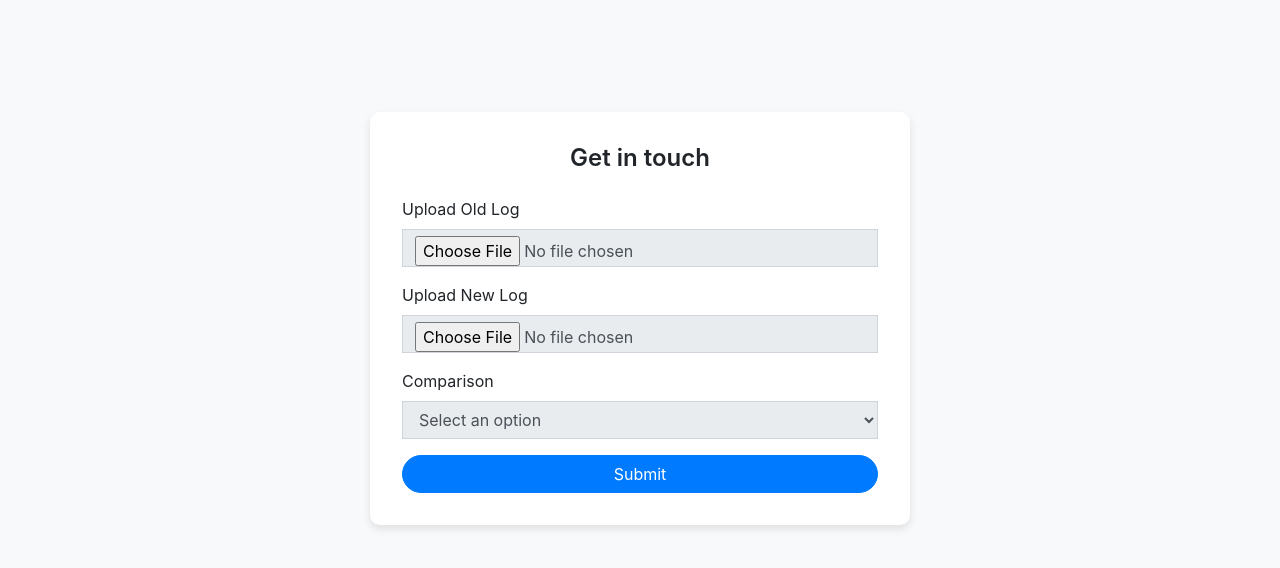
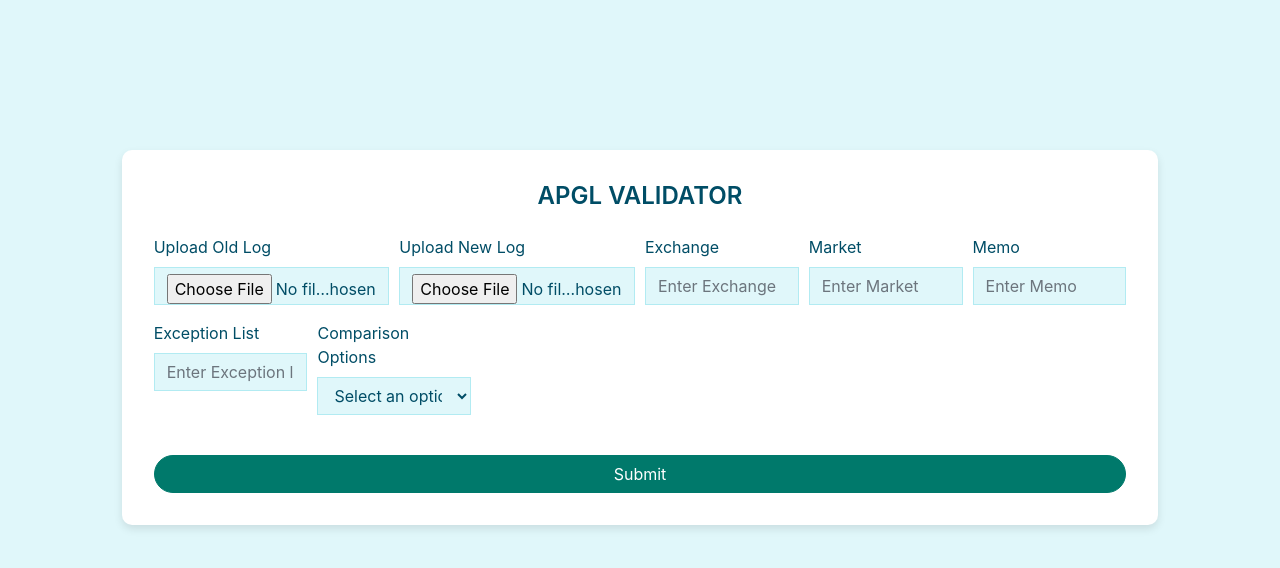
Before and after one commit to vishalkumarprasad/flaskapi, a Flask app: page / in a window 1280 px wide. Shown: the top 568 px of the page. Run offline with Flask 3, Linux system fonts and the light colour scheme; some libraries are stand-ins or nearby versions.

Commit message:
updated all files

```diff
--- a/app.py
+++ b/app.py
@@ -1,29 +1,18 @@
+import io
+import zipfile
+
 from flask import Flask, render_template, request, redirect, url_for, send_file, jsonify
 import os
 import time
 from werkzeug.utils import secure_filename
+from validator.main import wrapper_validator
 
 app = Flask(__name__)
 app.secret_key = 'supersecretkey'
-app.config['UPLOAD_FOLDER'] = 'uploads'
+app.config['UPLOAD_FOLDER'] = 'validator/conf'
+app.config['DOWNLOAD_FOLDER'] = 'validator/report'
 os.makedirs(app.config['UPLOAD_FOLDER'], exist_ok=True)
 
-
-def compare_logs(old_log_path, new_log_path):
-    with open(old_log_path, 'r') as f1, open(new_log_path, 'r') as f2:
-        old_log_lines = f1.readlines()
-        new_log_lines = f2.readlines()
-
-    report_lines = []
-    for line in old_log_lines:
-        if line not in new_log_lines:
-            report_lines.append(f"- {line}")
-
-    for line in new_log_lines:
-        if line not in old_log_lines:
-            report_lines.append(f"+ {line}")
-
-    return report_lines
 
 
 @app.route('/')
@@ -38,7 +27,11 @@ def submit_form():
 
     old_log = request.files['old_log']
     new_log = request.files['new_log']
-    comparison = request.form['comparison']
+    comparison_options = request.form['comparison_options']
+    gv_exchange = request.form.get('gvExchange')
+    gv_market = request.form.get('gvmarket')
+    gv_memo_content = request.form.get('gvmemocontent')
+    gv_exception_list = request.form.get('gvExceptionList')
 
     if old_log.filename == '' or new_log.filename == '':
         return jsonify(success=False, message='No selected file')
@@ -54,16 +47,18 @@ def submit_form():
     time.sleep(2)
 
     # Compare the logs and generate the report
-    report_lines = compare_logs(old_log_path, new_log_path)
-    report_path = os.path.join(app.config['UPLOAD_FOLDER'], 'comparison_report.txt')
-    with open(report_path, 'w') as report_file:
-        report_file.writelines(report_lines)
+    wrapper_validator(vftype=comparison_options,
+                      gvP10_file1=old_log_filename,
+                      gvP10_file2=new_log_filename,
+                      gvExchange=gv_exchange,
+                      gvmarket=gv_market,
+                      gvmemocontent=gv_memo_content,
+                      gvExceptionList=gv_exception_list)
 
 
-    return_file = wrapper_validator(vftype, mkdfk, dfm, sdmf, dfm, dsfm)
 
     # Prepare the download URL
-    download_url = url_for('download_report', filename='comparison_report.txt')
+    download_url = url_for('download_reports')
 
     # Delete the input files
     os.remove(old_log_path)
@@ -72,16 +67,23 @@ def submit_form():
     return jsonify(success=True, download_url=download_url)
 
 
-@app.route('/download/<filename>')
-def download_report(filename):
-    report_path = os.path.join(app.config['UPLOAD_FOLDER'], filename)
-    response = send_file(report_path, as_attachment=True, download_name=filename, mimetype='text/plain')
+@app.route('/download')
+def download_reports():
+    zip_buffer = io.BytesIO()
+    with zipfile.ZipFile(zip_buffer,'w', zipfile.ZIP_DEFLATED) as zip_files:
+        for filename in os.listdir(app.config['DOWNLOAD_FOLDER']):
+            file_path = os.path.join(app.config['DOWNLOAD_FOLDER'], filename)
+            zip_files.write(file_path,filename)
 
+    zip_buffer.seek(0)
     # Delete the report after sending
-    os.remove(report_path)
+    for filename in os.listdir(app.config['DOWNLOAD_FOLDER']):
+        file_path = os.path.join(app.config['DOWNLOAD_FOLDER'], filename)
+        os.remove(file_path)
 
-    return response
+    # Send zip file as a download
+    return send_file(zip_buffer, as_attachment=True, download_name='All_reports.zip', mimetype= 'appliaction/zip')
 
 
 if __name__ == '__main__':
-    app.run(debug=True)
+    app.run(host='127.0.0.1', port=4000, debug=True)
--- a/static/styles.css
+++ b/static/styles.css
@@ -1,15 +1,16 @@
 body {
-    background-color: #f8f9fa;
-    color: #212529;
+    background-color: #e0f7fa;  /* Light blue pastel background */
+    color: #004d66;  /* Dark blue pastel text */
 }
 
-.container {
-    margin-top: 5%;
+.container-fluid {
+    margin-top: 8%;
 }
 
 .card {
     border: none;
     border-radius: 10px;
+    background-color: #ffffff;  /* White card background */
     box-shadow: 0 4px 8px rgba(0, 0, 0, 0.1);
 }
 
@@ -21,54 +22,36 @@ h2 {
     font-size: 1.5rem;
     font-weight: 600;
     margin-bottom: 1rem;
+    color: #004d66;  /* Dark blue pastel text */
 }
 
 .form-control {
     border-radius: 0;
-    background-color: #e9ecef;
-    border: 1px solid #ced4da;
-    color: #495057;
+    background-color: #e0f7fa;  /* Light blue pastel input background */
+    border: 1px solid #b2ebf2;  /* Light blue pastel border */
+    color: #004d66;  /* Dark blue pastel text */
 }
 
 .btn-primary {
-    background-color: #007bff;
-    border-color: #007bff;
+    background-color: #00796b;  /* Dark blue pastel button */
+    border-color: #00796b;
     border-radius: 50px;
 }
 
 .loading-text {
     font-size: 1.5rem;
-    color: #007bff;
-    animation: blink 1s steps(5, start) infinite;
+    color: #004d66;  /* Dark blue pastel text */
 }
 
-@keyframes blink {
-    to {
-        visibility: hidden;
-    }
-}
-
-.thank-you-card {
-    background-color: #007bff;
-    color: #ffffff;
+.report-generated-card {
+    border: none;
     border-radius: 10px;
-    padding: 2rem;
-    box-shadow: 0 4px 8px rgba(0, 0, 0, 0.1);
-}
-
-.thank-you-card h2 {
-    font-size: 2rem;
-    font-weight: 700;
-    margin-bottom: 1rem;
-}
-
-.thank-you-card p {
-    font-size: 1rem;
-    margin-bottom: 2rem;
+    background-color: #00796b;  /* Dark blue pastel card background */
+    padding: 20px;
+    color: #ffffff;  /* White text */
 }
 
 .btn-success {
-    border-radius: 50px;
-    background-color: #28a745;
-    border-color: #28a745;
+    background-color: #004d66;  /* Dark blue pastel button */
+    border-color: #004d66;
 }
--- a/templates/index.html
+++ b/templates/index.html
@@ -8,40 +8,65 @@
     <link href="{{ url_for('static', filename='styles.css') }}" rel="stylesheet">
 </head>
 <body>
-    <div class="container">
+    <div class="container-fluid">
         <div class="row justify-content-center">
-            <div class="col-md-6">
+            <div class="col-md-10">
                 <div class="card mt-5">
                     <div class="card-body">
-                        <h2 class="text-center mb-4">Get in touch</h2>
-                        <form id="validator-form" action="/submit" method="post" enctype="multipart/form-data">
-                            <div class="form-group">
+                        <h2 class="text-center mb-4">APGL VALIDATOR</h2>
+                        <form id="validator-form" action="/submit" method="post" enctype="multipart/form-data" class="form-horizontal">
+                            <div class="form-row">
+                                <div class="form-group col-md-3">
                                     <label for="old-log">Upload Old Log</label>
-                                <input type="file" class="form-control" id="old-log" name="old_log" accept=".txt" required>
+                                    <input type="file" class="form-control" id="old-log" name="old_log" accept=".log" required>
                                 </div>
-                            <div class="form-group">
+                                <div class="form-group col-md-3">
                                     <label for="new-log">Upload New Log</label>
-                                <input type="file" class="form-control" id="new-log" name="new_log" accept=".txt" required>
+                                    <input type="file" class="form-control" id="new-log" name="new_log" accept=".log" required>
                                 </div>
-                            <div class="form-group">
-                                <label for="comparison">Comparison</label>
-                                <select class="form-control" id="comparison" name="comparison" required>
+                                <div class="form-group col-md-2">
+                                    <label for="gvExchange">Exchange</label>
+                                    <input type="text" class="form-control" id="gvExchange" name="gvExchange" placeholder="Enter Exchange" required>
+                                </div>
+                                <div class="form-group col-md-2">
+                                    <label for="gvmarket">Market</label>
+                                    <input type="text" class="form-control" id="gvmarket" name="gvmarket" placeholder="Enter Market" required>
+                                </div>
+                                <div class="form-group col-md-2">
+                                    <label for="gvmemocontent">Memo</label>
+                                    <input type="text" class="form-control" id="gvmemocontent" name="gvmemocontent" placeholder="Enter Memo" required>
+                                </div>
+                                <div class="form-group col-md-2">
+                                    <label for="gvExceptionList">Exception List</label>
+                                    <input type="text" class="form-control" id="gvExceptionList" name="gvExceptionList" placeholder="Enter Exception list" required>
+                                </div>
+                                <div class="form-group col-md-2">
+                                    <label for="comparison_options">Comparison Options</label>
+                                    <select class="form-control" id="comparison_options" name="comparison_options" required>
                                         <option value="">Select an option</option>
-                                    <option value="sample1">Sample 1</option>
-                                    <option value="sample2">Sample 2</option>
+                                        <option value="1">P10P3recv</option>
+                                        <option value="2">P10APSend</option>
+                                        <option value="3">P10P3Send</option>
+                                        <option value="4">P10APrecv</option>
+                                        <option value="5">All files base vs Cand</option>
+                                        <option value="6">All Files Cand vs base</option>
+                                        <option value="8">GLv5 Exp Vs Actual Base+Candidate</option>
+                                        <option value="9">GLv5 Exp Vs Actual Base</option>
+                                        <option value="10">GLv5 Exp Vs Actual Candidate</option>
+                                        <option value="11">GES Vs Non GES</option>
                                     </select>
                                 </div>
-                            <button type="submit" class="btn btn-primary btn-block">Submit</button>
+                            </div>
+                            <button type="submit" class="btn btn-primary btn-block mt-4">Submit</button>
                         </form>
                     </div>
                 </div>
                 <div id="loading" class="mt-4 text-center" style="display: none;">
                     <div class="loading-text">Validation in Progress</div>
                 </div>
-                <div id="thank-you" class="mt-4 text-center" style="display: none;">
-                    <div class="thank-you-card">
-                        <h2>Thank You.</h2>
-                        <p>We'll be in touch shortly!</p>
+                <div id="report-generated" class="mt-4 text-center" style="display: none;">
+                    <div class="report-generated-card">
+                        <h3>Reports Generated</h3>
                         <a id="download-url" href="#" class="btn btn-success">Download Comparison Report</a>
                     </div>
                 </div>
@@ -62,7 +87,7 @@
             .then(data => {
                 document.getElementById('loading').style.display = 'none';
                 if (data.success) {
-                    document.getElementById('thank-you').style.display = 'block';
+                    document.getElementById('report-generated').style.display = 'block';
                     document.getElementById('download-url').href = data.download_url;
                 } else {
                     alert('There was an error processing your request.');
@@ -72,6 +97,11 @@
                 alert('There was an error processing your request.');
             });
         });
+
+        document.getElementById('download-url').addEventListener('click', function() {
+            document.getElementById('validator-form').reset();
+            document.getElementById('report-generated').style.display = 'none';
+        });
     </script>
 </body>
 </html>
--- /dev/null
+++ b/validator/main.py
@@ -0,0 +1,2 @@
+def wrapper_validator(*args, **kwargs):
+    pass
```
Also changed, not shown: validator/__init__.py (added). Lines whose indentation alone changed are shown as unchanged.
